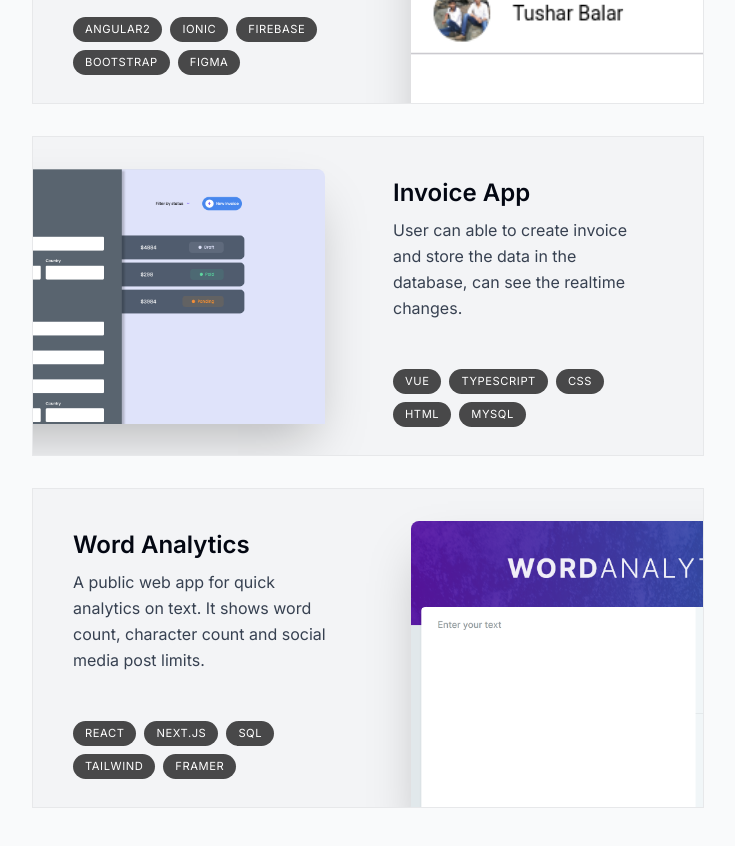
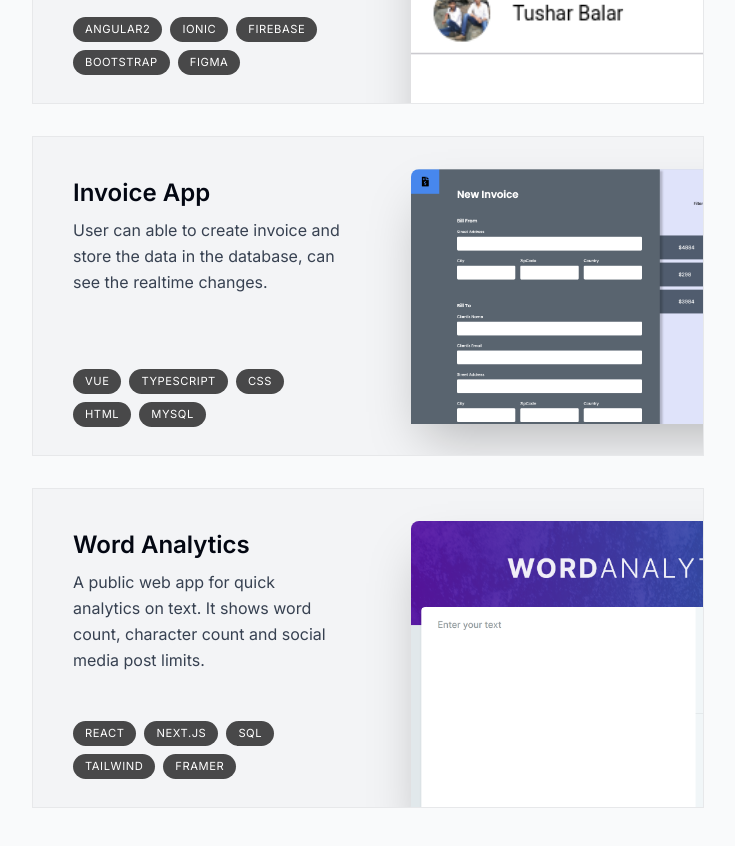
Before and after one commit to Tusharbalar/portfolio-website, a Next.js app: page / in a window 1280 px wide. Shown: the part 1580-2426 px from the top of the page, without its empty margins (272-1007 px from the left). Built offline with nearby package versions, Linux system fonts and the light colour scheme.

Commit message:
Added Animation

```diff
--- /dev/null
+++ b/components/project.tsx
@@ -0,0 +1,73 @@
+'use client';
+
+import React, { useRef } from 'react'
+import { projectsData } from "@/lib/data";
+import Link from "next/link";
+import Image from 'next/image';
+import { motion, useScroll, useTransform } from 'framer-motion';
+
+type ProjectProp = (typeof projectsData)[number];
+
+export default function Project({
+  title,
+  description,
+  tags,
+  imageUrl,
+  githubUrl
+}: ProjectProp) {
+
+  const ref = useRef<HTMLElement>(null);
+  const { scrollYProgress } = useScroll({
+    target: ref,
+    offset: ["0 1", "1.33 1"]
+  })
+  const scaleProgress = useTransform(scrollYProgress, [0, 1], [0.5, 1])
+  const opacityProgress = useTransform(scrollYProgress, [0, 1], [0.6, 1])
+
+  return (
+
+    <motion.div
+      style={{
+        scale: scaleProgress,
+        opacity: opacityProgress
+      }}
+      className='mb-3 sm:mb-8 last:mb-0'
+    >
+      <section
+        ref={ref}
+
+        className='group bg-gray-100 max-w-[42rem] border border-black/5 overflow-hidden sm:pr-8 relative sm:h-[20rem] mb-3 sm:mb-8 last:mb-0 even:pl-8 hover:bg-gray-200 transition'>
+        <div className='py-4 pb-7 px-5 sm:pl-10 sm:pr-2 sm:pt-10 sm:max-w-[50%] flex flex-col h-full group-even:ml-[18rem]'>
+          <h3 className='text-2xl font-semibold'>
+            <Link href={githubUrl} target='_blank'>
+              {title}
+            </Link>
+          </h3>
+          <p className='mt-2 leading-relaxed text-gray-700'>{description}</p>
+          <ul className='flex flex-wrap mt-4 gap-2 sm:mt-auto'>
+            {tags.map((tag, index) => (
+              <li className='bg-black/[0.7] px-3 py-1 text-[0.7rem] uppercase tracking-wider text-white rounded-full' key={index}>{tag}</li>
+            ))}
+          </ul>
+        </div>
+        <Image
+          src={imageUrl}
+          alt="Project I worked on"
+          quality={95}
+          className='absolute top-8 -right-40 w-[28.25rem] rounded-t-lg shadow-2xl transition
+            group-hover:scale-[1.04]
+            group-hover:-translate-x-3
+            group-hover:translate-y-3
+            group-hover:-rotate-2
+
+            group-even:group-hover:translate-x-3
+            group-even:group-hover:translate-y-3
+            group-even:group-hover:rotate-2
+
+            group-even:-left-40
+            group-even:right-[initial]'
+        />
+      </section>
+    </motion.div>
+  )
+}
--- a/components/projects.tsx
+++ b/components/projects.tsx
@@ -1,8 +1,7 @@
-import React from 'react'
+import React, { useRef } from 'react'
 import SectionHeading from './section-heading'
 import { projectsData } from '@/lib/data'
-import Image from 'next/image';
-import Link from 'next/link';
+import Project from './project'
 
 export default function Projects() {
   return (
@@ -20,46 +19,3 @@ export default function Projects() {
     </section>
   )
 }
-
-type ProjectProp = (typeof projectsData)[number];
-
-function Project({
-  title,
-  description,
-  tags,
-  imageUrl,
-  githubUrl
-}: ProjectProp) {
-  return <section className='group bg-gray-100 max-w-[42rem] border border-black/5 overflow-hidden sm:pr-8 relative sm:h-[20rem] mb-3 sm:mb-8 last:mb-0 even:pl-8 hover:bg-gray-200 transition'>
-    <div className='py-4 pb-7 px-5 sm:pl-10 sm:pr-2 sm:pt-10 sm:max-w-[50%] flex flex-col h-full group-even:ml-[18rem]'>
-      <h3 className='text-2xl font-semibold'>
-        <Link href={githubUrl} target='_blank'>
-          {title}
-        </Link>
-      </h3>
-      <p className='mt-2 leading-relaxed text-gray-700'>{description}</p>
-      <ul className='flex flex-wrap mt-4 gap-2 sm:mt-auto'>
-        {tags.map((tag, index) => (
-          <li className='bg-black/[0.7] px-3 py-1 text-[0.7rem] uppercase tracking-wider text-white rounded-full' key={index}>{tag}</li>
-        ))}
-      </ul>
-    </div>
-    <Image
-      src={imageUrl}
-      alt="Project I worked on"
-      quality={95}
-      className='absolute top-8 -right-40 w-[28.25rem] rounded-t-lg shadow-2xl transition
-      group-hover:scale-[1.04]
-      group-hover:-translate-x-3
-      group-hover:translate-y-3
-      group-hover:-rotate-2
-
-      group-even:group-hover:translate-x-3
-      group-even:group-hover:translate-y-3
-      group-even:group-hover:rotate-2
-
-      group-even:-left-40
-      group-even:right-[initial]'
-    />
-  </section>
-}
```
